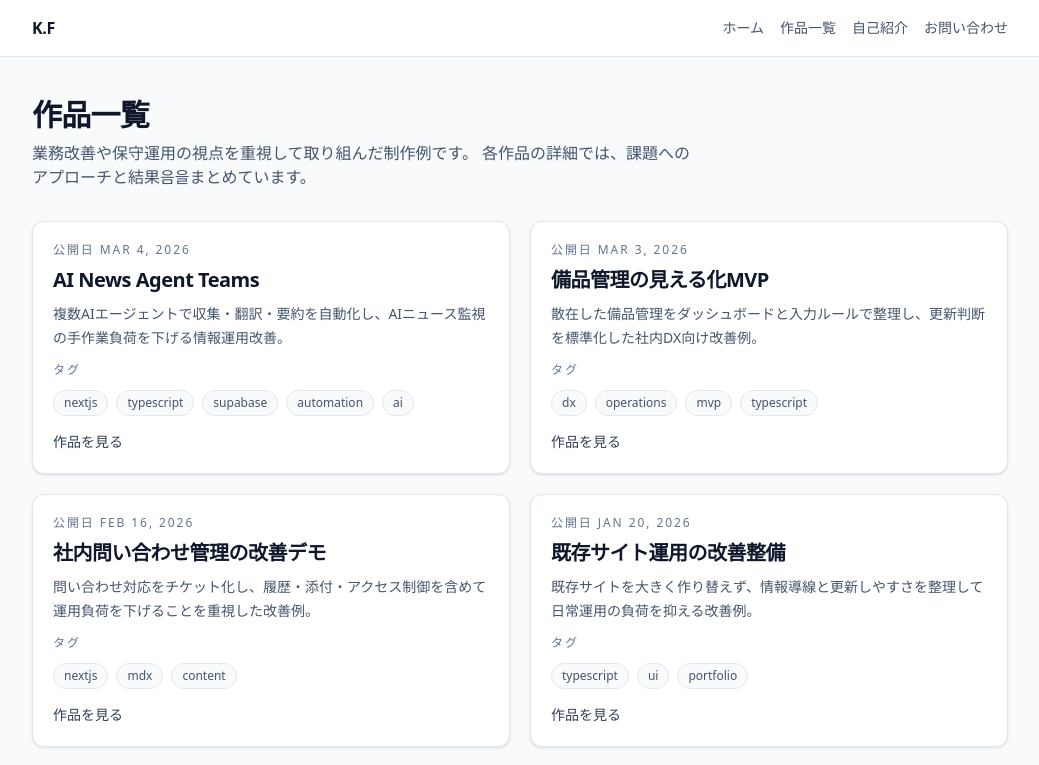
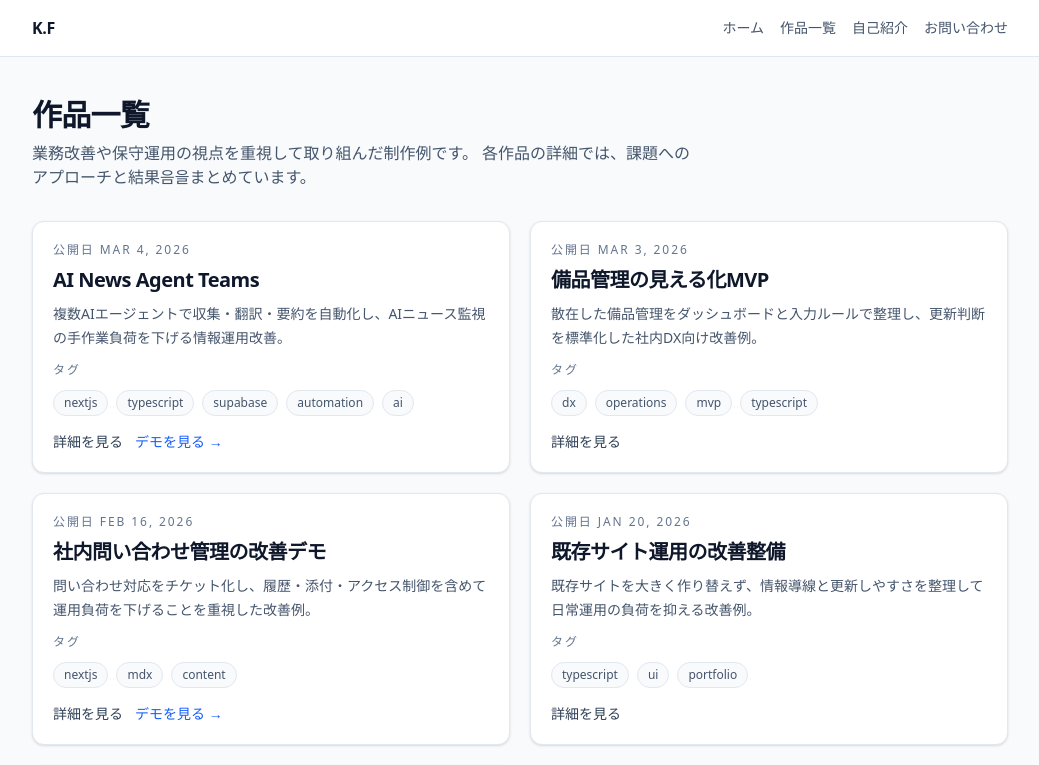
Before and after one commit to Kujara-jp/portfolio-idea-003, a Next.js app: page /projects in a window 1280 px wide. Shown: the top 765 px of the page, without its empty margins (120-1159 px from the left). Built offline with nearby package versions, Linux system fonts and the light colour scheme.

Commit message:
feat: 作品一覧にタイトルリンク・詳細/デモボタン追加

```diff
--- a/content/projects/helphub.mdx
+++ b/content/projects/helphub.mdx
@@ -5,7 +5,7 @@ summary: "問い合わせ対応をチケット化し、履歴・添付・アク
 tags: ["nextjs", "mdx", "content"]
 featured: true
 repoUrl: ""
-demoUrl: ""
+demoUrl: "https://helphub-pink.vercel.app/"
 date: "2026-02-16"
 ---
 
--- a/src/app/projects/page.tsx
+++ b/src/app/projects/page.tsx
@@ -29,7 +29,9 @@ export default async function ProjectsPage() {
             <p className="text-xs font-medium uppercase tracking-[0.16em] text-slate-500">
               公開日 {formatDate(project.date)}
             </p>
-            <h2 className="mt-2 text-xl font-semibold tracking-tight text-slate-900">{project.title}</h2>
+            <Link href={`/projects/${project.slug}`} className="mt-2 block text-xl font-semibold tracking-tight text-slate-900 hover:text-slate-600">
+              {project.title}
+            </Link>
             <p className="mt-2 text-sm leading-6 text-slate-600">{project.summary}</p>
             <p className="mt-3 text-xs font-medium uppercase tracking-[0.16em] text-slate-500">タグ</p>
             <div className="mt-3 flex flex-wrap gap-2">
@@ -42,12 +44,24 @@ export default async function ProjectsPage() {
                 </span>
               ))}
             </div>
-            <Link
-              href={`/projects/${project.slug}`}
-              className="mt-4 inline-block text-sm font-medium text-slate-700 hover:text-slate-900"
-            >
-              作品を見る
-            </Link>
+            <div className="mt-4 flex flex-wrap gap-3">
+              <Link
+                href={`/projects/${project.slug}`}
+                className="inline-block text-sm font-medium text-slate-700 hover:text-slate-900"
+              >
+                詳細を見る
+              </Link>
+              {project.demoUrl && (
+                <a
+                  href={project.demoUrl}
+                  target="_blank"
+                  rel="noopener noreferrer"
+                  className="inline-block text-sm font-medium text-blue-600 hover:text-blue-800"
+                >
+                  デモを見る →
+                </a>
+              )}
+            </div>
           </article>
         ))}
       </div>
```
